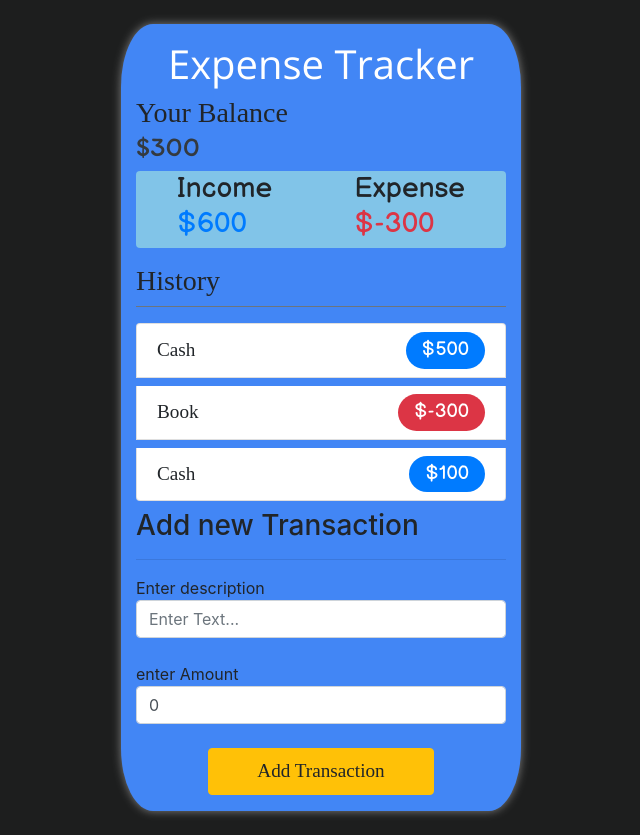
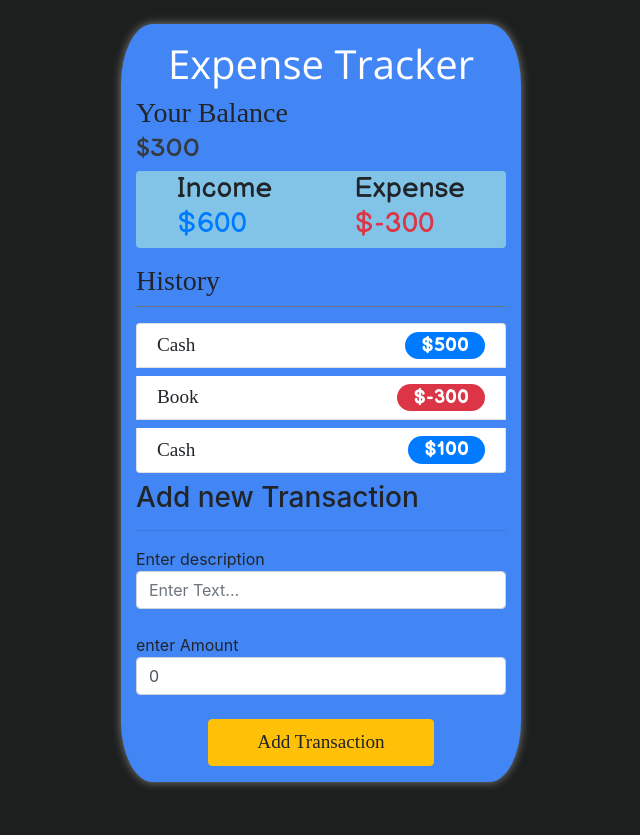
Before and after one commit to muhammadsalif/Expense-Tracker-App-React, a React (Create React App) app: page / in a window 1280 px wide. Shown: the whole page, without its empty margins (319-959 px from the left). After the commit the page ends 806 px from the top, so only its background shows below. Built offline with nearby package versions, Linux system fonts and the light colour scheme; a web font is replaced by a local one.

Commit message:
Fixed little issue.

```diff
--- a/src/App.js
+++ b/src/App.js
@@ -78,7 +78,7 @@ function App() {
               >
                 <span className="myFont font-size">{transObj.desc}</span>
                 <span
-                  className={`\$badge badge-${
+                  className={`badge badge-${
                     transObj.amount > 0 ? "primary " : "danger "
                   } badge-pill py-1 px-3 my-1 myFont2 font-size`}
                 >
```
